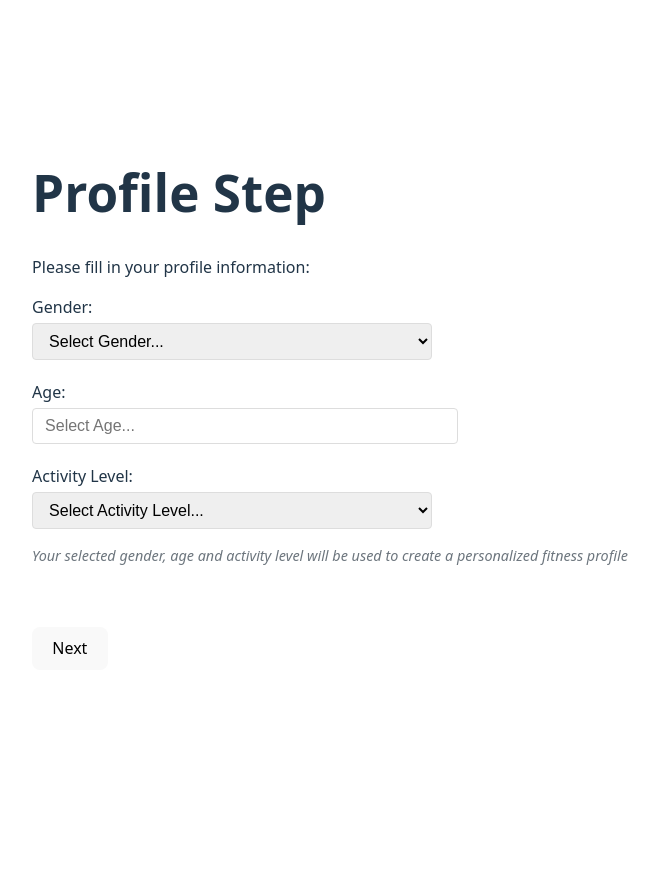
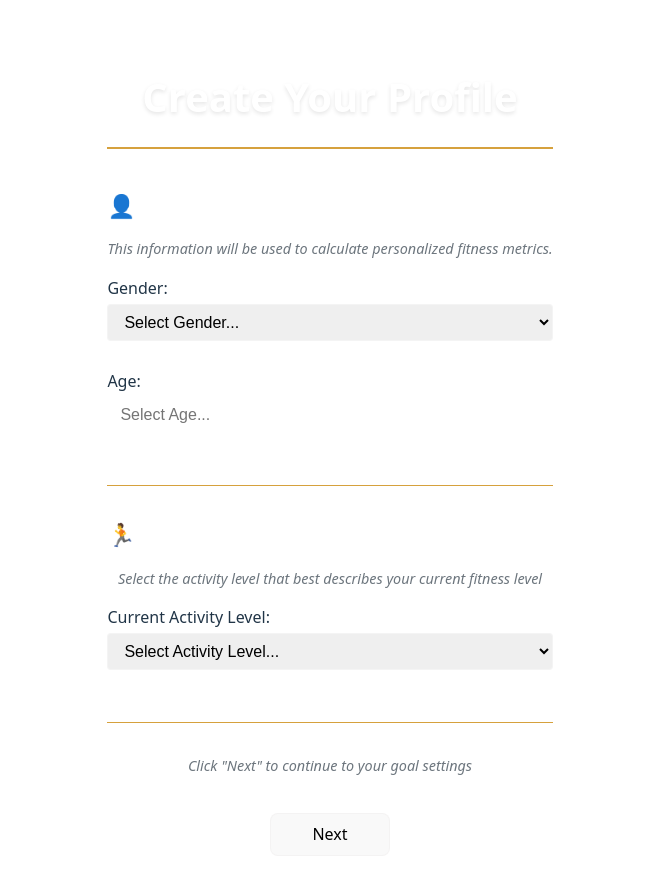
Before and after one commit to jakobher/1DV610-L3, a React (Vite) app: page / in a window 1280 px wide. Shown: the top 878 px of the page, without its empty margins (310-969 px from the left). Before the commit the page ends 800 px from the top, so only its background shows below. Built offline with nearby package versions, Linux system fonts and the light colour scheme.

Commit message:
UI improvements

```diff
--- a/src/components/Step1Profile.jsx
+++ b/src/components/Step1Profile.jsx
@@ -25,8 +25,15 @@ function Profile({ onNext }) {
   }
   return (
     <div>
-      <h1>Profile Step</h1>
-      <p>Please fill in your profile information:</p>
+    <h1>Create Your Profile</h1>
+
+    <section className="form-section">
+      <h2>👤 Your Personal Details</h2>
+      <div className="help-text">
+        <p>This information will be used to calculate personalized fitness metrics.</p>
+      </div>
+
+      <div className="form-group">
       <label>Gender: </label>
       <select
         value={gender}
@@ -38,7 +45,8 @@ function Profile({ onNext }) {
         <option value="other">Other</option>
       </select>
       {errors.gender && <span className="error-message">{errors.gender}</span>}
-      <br />
+      </div>
+      <div className="form-group">
       <label>Age: </label>
       <input
         type="number"
@@ -47,8 +55,17 @@ function Profile({ onNext }) {
         onChange={(e) => setAge(e.target.value)}
       />
       {errors.age && <span className="error-message">{errors.age}</span>}
-      <br />
-      <label>Activity Level: </label>
+      </div>
+      </section>
+
+      <section className="form-section">
+      <h2>🏃 Activity Level</h2>
+      <div className="help-text">
+        <p>Select the activity level that best describes your current fitness level</p>
+      </div>
+
+      <div className="form-group">
+      <label>Current Activity Level: </label>
       <select
         value={activityLevel}
         onChange={(e) => setActivityLevel(e.target.value)}
@@ -60,11 +77,15 @@ function Profile({ onNext }) {
         <option value="athlete">Athlete - Train frequently, high fitness</option>
       </select>
       {errors.activityLevel && <span className="error-message">{errors.activityLevel}</span>}
-      <p className="help-text">
-        Your selected gender, age and activity level will be used to create a personalized fitness profile
-        </p>
-      <br />
+      </div>
+      </section>
+
+      <div className="help-text">
+        <p>Click "Next" to continue to your goal settings</p>
+      </div>
+      <div className="button-container">
       <button onClick={handleSubmit}>Next</button>
+      </div>
     </div>
   )
 }
--- a/src/components/Step2Goal.jsx
+++ b/src/components/Step2Goal.jsx
@@ -35,8 +35,15 @@ function Goal({ onNext }) {
   }
   return (
     <div>
-      <h1>Goal Step</h1>
-      <label>Goal Distance: </label>
+      <h1>Set Your Running Goal</h1>
+      <section className="form-section">
+        <h2>🎯 Your Goal Details</h2>
+        <div className="help-text">
+        <p> Select your target distance and the time you aim to achieve it in.</p>
+        </div>
+
+        <div className="form-group">
+      <label>Your Target Distance: </label>
       <select value={targetDistance} onChange={(e) => setTargetDistance(e.target.value)}>
         <option value="">Select Distance...</option>
         <option value="5">5K</option>
@@ -45,9 +52,10 @@ function Goal({ onNext }) {
         <option value="42.2">Marathon (42.2K)</option>
       </select>
       {errors.targetDistance && <span className="error-message">{errors.targetDistance}</span>}
-      <br />
+      </div>
 
-      <label>Target Time (in minutes): </label>
+      <div className="form-group">
+      <label>Your Target Time (in minutes): </label>
       <input
         type="number"
         placeholder="e.g. 45 for 45 minutes"
@@ -55,36 +63,46 @@ function Goal({ onNext }) {
         onChange={(e) => setTargetTime(e.target.value)}
       />
       {errors.targetTime && <span className="error-message">{errors.targetTime}</span>}
-      <br />
+      </div>
+      </section>
 
-      <h3>Your Current Best Performance:</h3>
-      <p className="help-text">Enter a recent time for a <strong>similar distance</strong> to your goal (but not the same distance)
-      <br />
+      <section className="form-section">
+      <h2>📊 Your Current Best Performance:</h2>
+      <div className="help-text">
+      <p>Enter a recent time for a <strong>similar distance</strong> to your goal (but not the same distance)
       The closer, the better prediction
       </p>
+      </div>
+      <div className="form-group">
       <label>
-        Your current record distance (in km):
+        Your current race distance (in km):
+        </label>
         <input
           type="number"
           placeholder="e.g. 5 for 5 km"
           value={knownDistance}
           onChange={(e) => setKnownDistance(e.target.value)}
         />
-      </label>
       {errors.knownDistance && <span className="error-message">{errors.knownDistance}</span>}
-
-      <br />
+      </div>
+      <div className="form-group">
       <label>
-        Your current record time (in minutes):
+        Your current race time (in minutes):
+        </label>
         <input
           type="number"
           placeholder="e.g. 30 for 30 minutes"
           value={knownTime}
           onChange={(e) => setKnownTime(e.target.value)}
         />
-      </label>
+
       {errors.knownTime && <span className="error-message">{errors.knownTime}</span>}
-      <br />
+      </div>
+      </section>
+
+      <section className="form-section">
+        <h2>📅 Training Availability</h2>
+        <div className="form-group">
       <label>How many days per week can you train?</label>
       <select value={runningDaysPerWeek} onChange={(e) => setRunningDaysPerWeek(e.target.value)}>
         <option value="">Select Training Days...</option>
@@ -95,8 +113,18 @@ function Goal({ onNext }) {
         <option value="5">5</option>
       </select>
       {errors.runningDaysPerWeek && <span className="error-message">{errors.runningDaysPerWeek}</span>}
-      <br />
+      </div>
+      </section>
+
+      <div className="help-text">
+        <p>
+          Click "Next" to generate your fitness profile and training plan. All fields are required. Make sure to provide realistic values for the best results.
+        </p>
+      </div>
+
+      <div className="button-container">
       <button onClick={handleSubmit}>Next</button>
+      </div>
     </div>
   )
 }
--- a/src/services/DataFormatter.js
+++ b/src/services/DataFormatter.js
@@ -70,7 +70,7 @@ class DataFormatter {
   formatTrainingDaysList(trainingPlan) {
     return trainingPlan
       .filter((day) => day.workout !== 'Rest')
-      .map((day) => `${day.day}: ${day.workout}`)
+      .map((day) => day.workout)
       .join('\n')
   }
 
--- a/src/styles/components.css
+++ b/src/styles/components.css
@@ -14,11 +14,13 @@
 .goal-section,
 .predictions-section,
 .training-section {
-  background: rgb(150, 83, 29);
+  background: #81707027;
   padding: 20px;
   margin-bottom: 20px;
   border-radius: 8px;
   box-shadow: 0 2px 4px rgba(0,0,0,0.1);
+  border: rgba(212, 155, 48, 0.938) 1px solid;
+
 }
 
 .zone-list {
@@ -48,12 +50,14 @@
   font-size: 0.9em;
   margin: 8px 0 16px 0;
   font-style: italic;
+  max-width: 500px;
+  text-align: center;
 }
 
 h3 {
   margin-top: 24px;
   margin-bottom: 12px;
-  color: #333;
+  color: #999595;
 }
 
 label {
@@ -65,20 +69,92 @@ label {
 
 input, select {
   width: 100%;
-  max-width: 400px;
+  max-width: 500px;
   padding: 8px 12px;
   margin-bottom: 8px;
-  border: 1px solid #ddd;
+  border: 1px solid rgba(255, 255, 255, 0.308);
   border-radius: 4px;
   font-size: 1em;
+  box-sizing: border-box;
 }
 
 input:focus, select:focus {
   outline: none;
   border-color: #646cff;
-  box-shadow: 0 0 0 3px rgba(100, 108, 255, 0.1);
+  box-shadow: 0 0 0 3px rgba(212, 155, 48, 0.938);
 }
 
 button {
+  border-color: rgba(139, 137, 132, 0.048);
   margin-top: 20px;
+  min-width: 120px;
+  transition: transform 0.2s ease;
 }
+
+.button-container {
+  display: flex;
+  gap: 12px;
+  justify-content: center;
+  margin-top: 16px;
+}
+
+body > div {
+  max-width: 900px;
+  margin: 0 auto;
+  padding: 40px 20px;
+}
+
+.form-group {
+  margin-bottom: 20px;
+}
+
+button:hover {
+  transform: translateY(-2px);
+}
+
+button:active {
+  transform: translateY(0);
+}
+
+
+.form-section {
+  margin-bottom: 32px;
+  padding-bottom: 24px;
+  border-bottom: 1px solid rgba(212, 155, 48, 0.938);
+}
+
+.form-section h2 {
+  font-size: 1.4em;
+  margin-bottom: 16px;
+  color: rgb(255, 255, 255);
+  font-weight: 600;
+  display: flex;
+  align-items: center;
+  gap: 8px;
+}
+
+.form-group {
+  margin-bottom: 20px;
+}
+
+.page-intro {
+  text-align: center;
+  color: rgba(255, 255, 255, 0.7);
+  font-size: 1.1em;
+  margin-bottom: 32px;
+  margin-top: -30px;
+}
+
+.training-days {
+  display: flex;
+  flex-direction: column;
+  gap: 10px;
+  margin: 16px 0;
+}
+
+.training-day {
+  background: rgba(255, 255, 255, 0.05);
+  padding: 12px 16px;
+  border-radius: 6px;
+  border-left: 3px solid rgba(212, 155, 48, 0.938);
+}
--- a/src/styles/index.css
+++ b/src/styles/index.css
@@ -15,11 +15,11 @@
 
 a {
   font-weight: 500;
-  color: #646cff;
+  color: rgba(212, 155, 48, 0.938);
   text-decoration: inherit;
 }
 a:hover {
-  color: #535bf2;
+  color: rgba(212, 155, 48, 0.938);
 }
 
 body {
@@ -33,8 +33,13 @@ body {
 }
 
 h1 {
-  font-size: 3.2em;
-  line-height: 1.1;
+  text-align: center;
+  color: #ffffff;
+  font-size: 2.5em;
+  margin-bottom: 40px;
+  padding-bottom: 20px;
+  border-bottom: 2px solid rgba(212, 155, 48, 0.938);
+  text-shadow: 0 2px 4px rgba(0, 0, 0, 0.1);
 }
 
 button {
@@ -49,7 +54,7 @@ button {
   transition: border-color 0.25s;
 }
 button:hover {
-  border-color: #646cff;
+  border-color: rgba(212, 155, 48, 0.938);
 }
 button:focus,
 button:focus-visible {
```
Also changed, not shown: src/components/Step3Result.jsx (+55 -25 lines).
